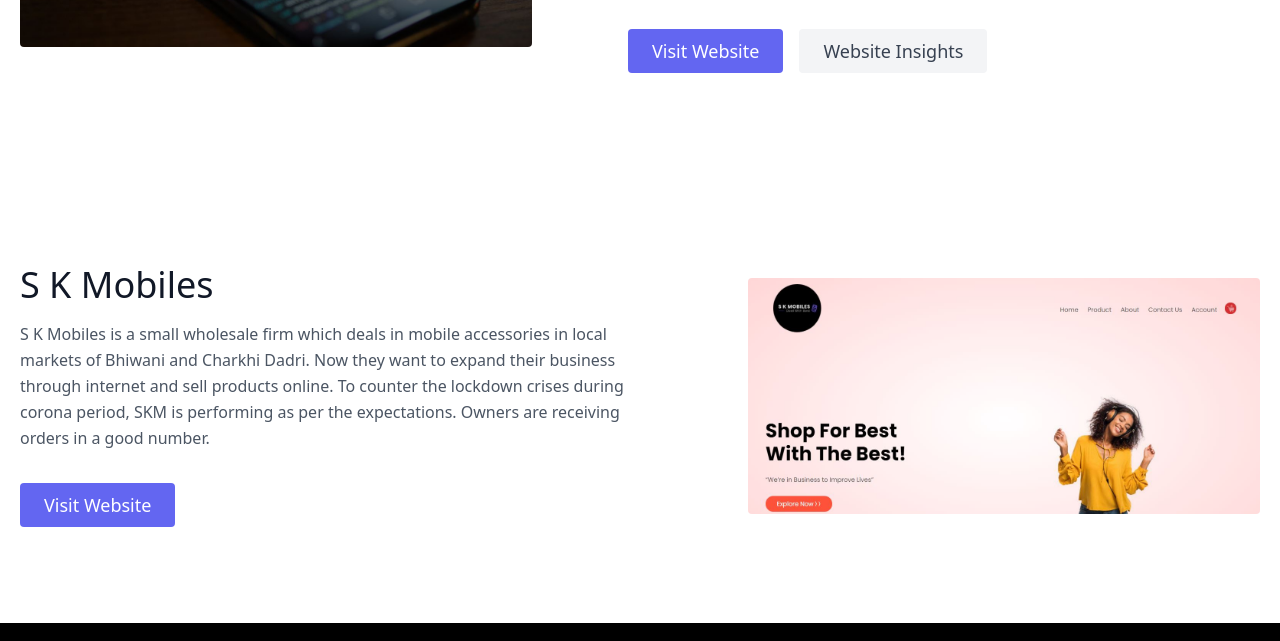
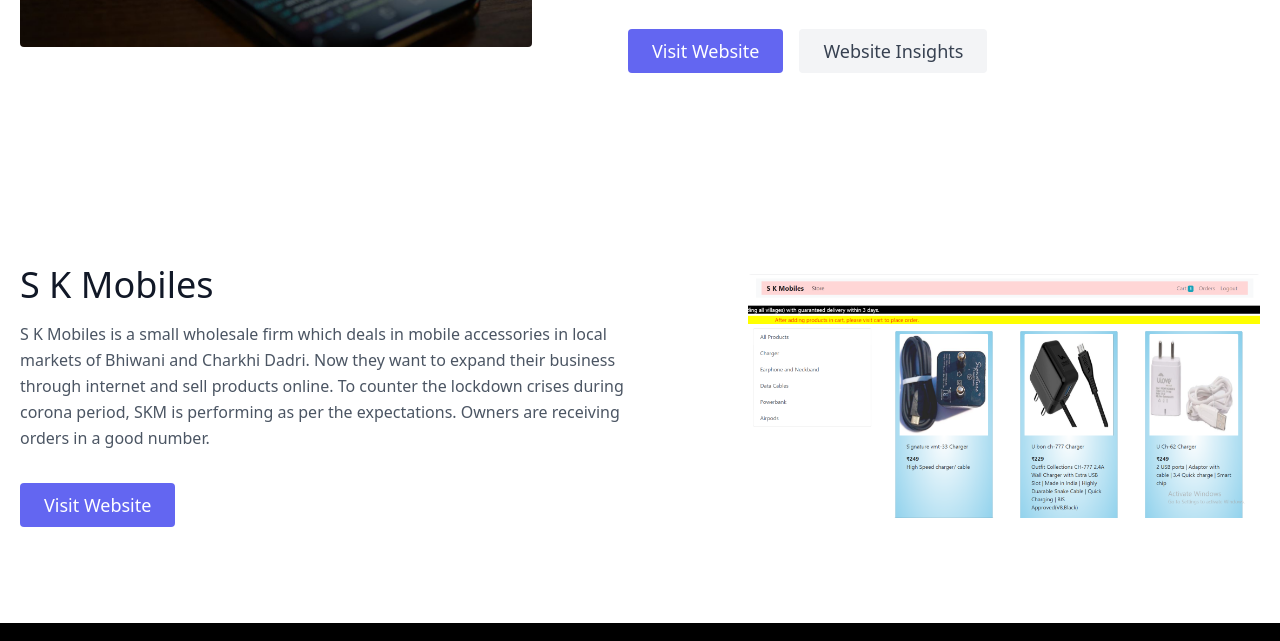
Before and after one commit to raghu2305/portfolio, a plain HTML site: page projects.html in a window 1280 px wide. Shown: the part 546-1187 px from the top of the page. Drawn offline with nearby package versions, Linux system fonts and the light colour scheme; a web font is replaced by a local one.

Commit message:
SKM (Project 2) Photo Updated

```diff
--- a/projects.html
+++ b/projects.html
@@ -65,7 +65,7 @@
         </div>
       </div>
       <div class="lg:max-w-lg lg:w-full md:w-1/2 w-5/6">
-        <img class="object-cover object-center rounded" alt="hero" src="project2.JPG">
+        <img class="object-cover object-center rounded" alt="hero" src="skm ss.png">
       </div>
     </div>
   </section>
```
